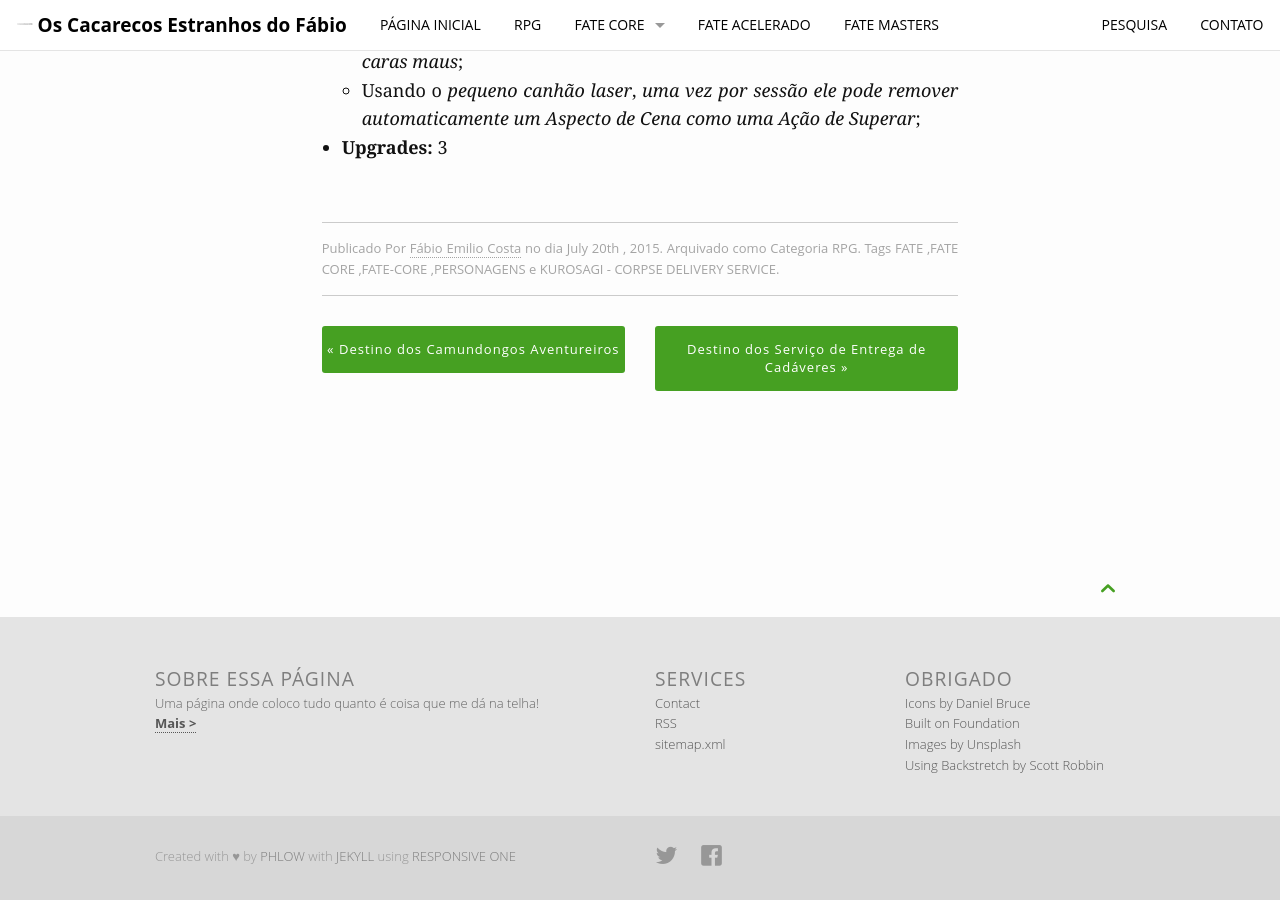
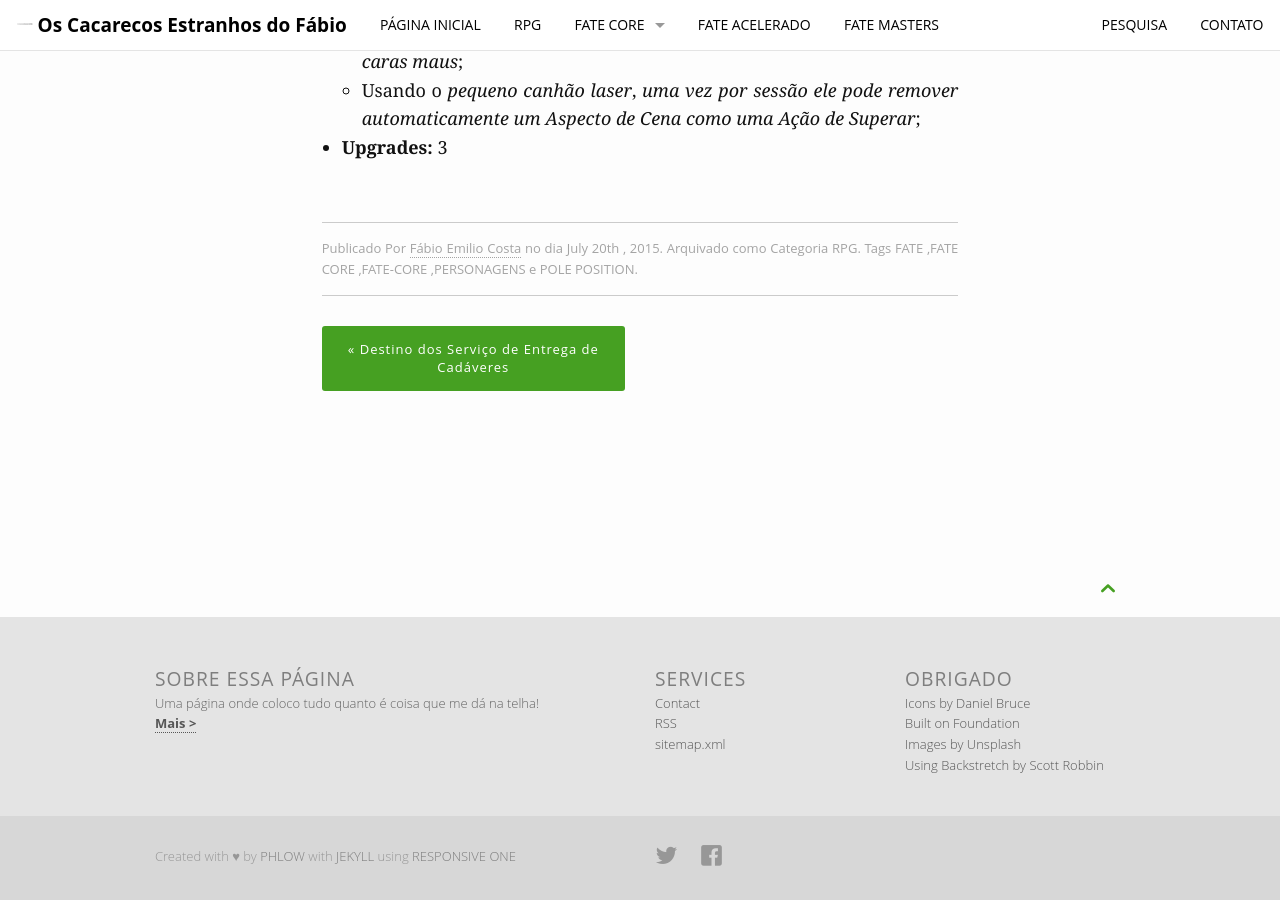
Before and after one commit to fabiocosta0305/fabiocosta0305.github.io-old, a Jekyll site: the page built from _posts/RPG/2015-07-20-DestinoDaPolePosition.md, in a window 1280 px wide and 900 px high, scrolled down 9283 px. Built offline with Jekyll 4.4.1, drawn with Linux system fonts in a browser that asks for light colours.

Commit message:
CorreÃ§Ãµes no Destino da Pole Position

```diff
--- a/_posts/RPG/2015-07-20-DestinoDaPolePosition.md
+++ b/_posts/RPG/2015-07-20-DestinoDaPolePosition.md
@@ -9,7 +10,7 @@ tags:
  - Fate Core
  - Fate-Core
  - Personagens
- - Kurosagi - Corpse Delivery Service
+ - Pole Position
 header: no
 ---
 
```
Also changed, not shown: other parts of _posts/RPG/2015-07-20-DestinoDaPolePosition.md (+1 -0 lines).
